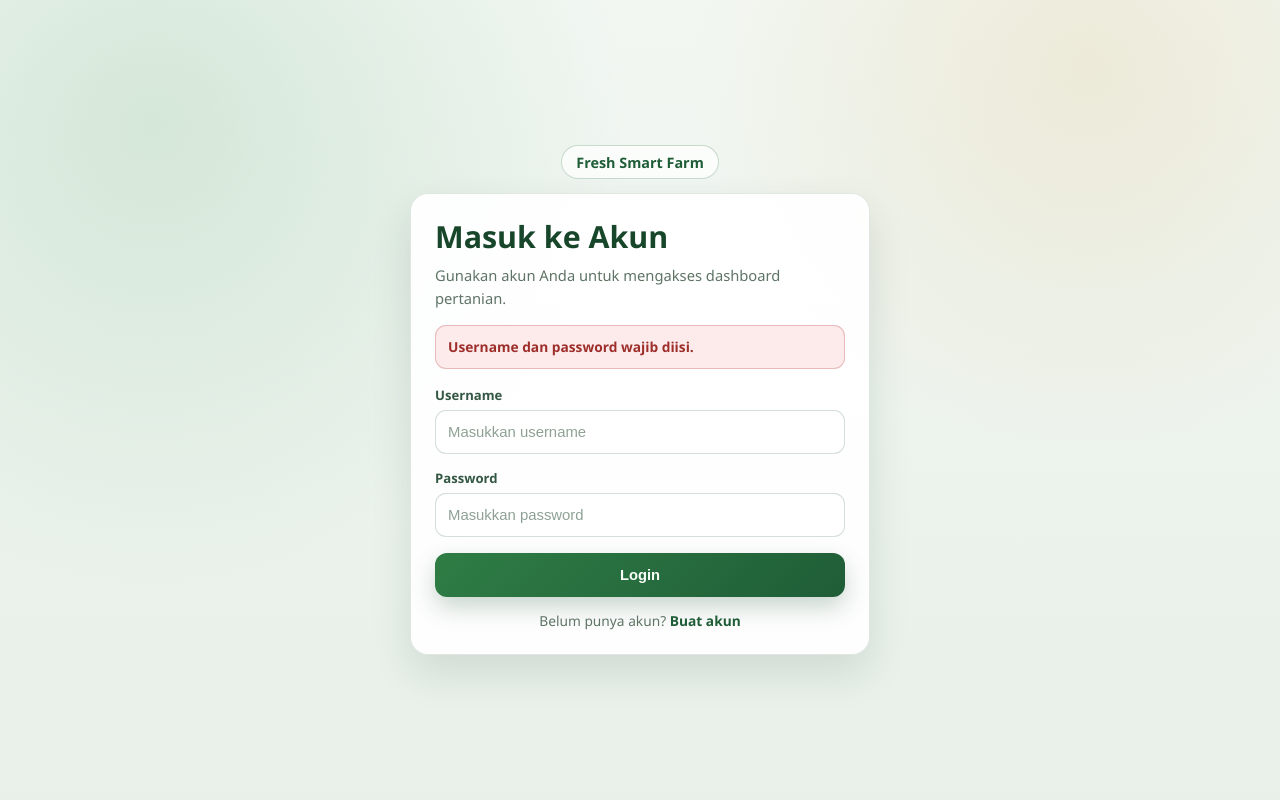
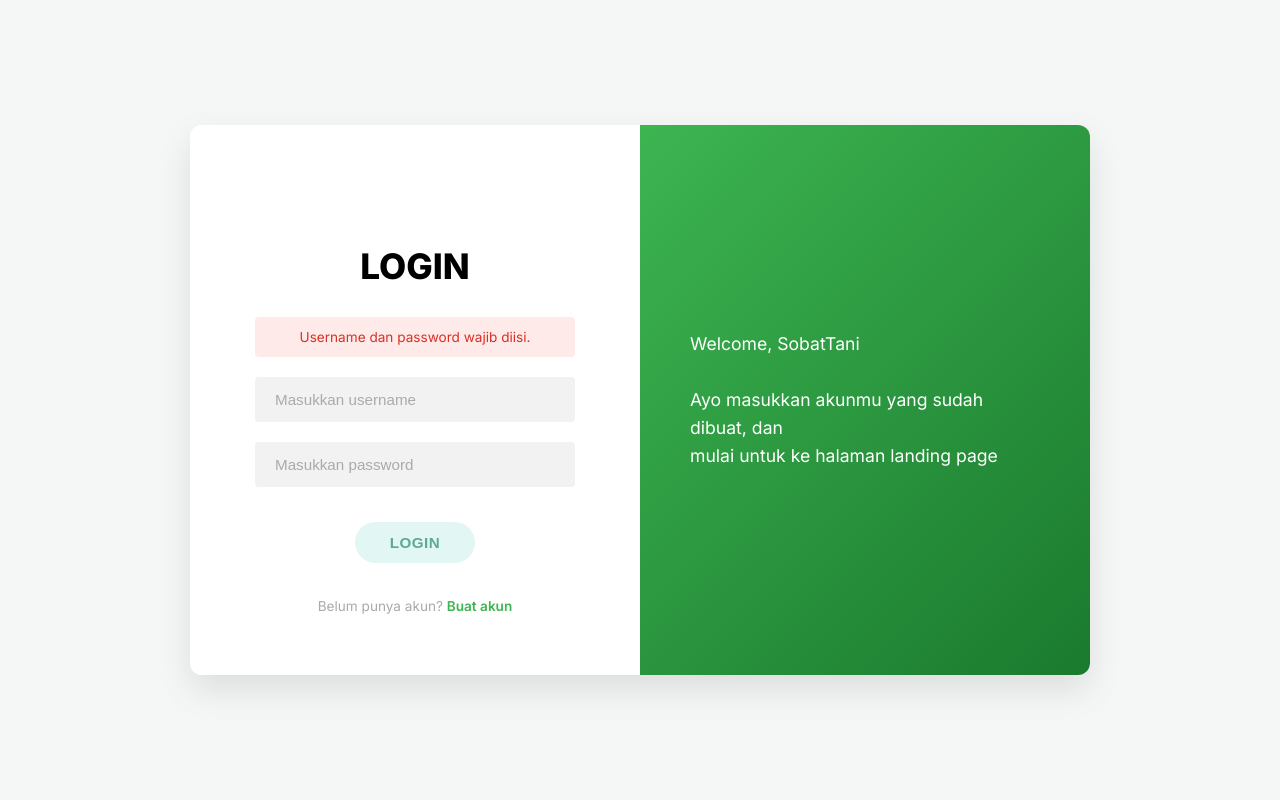
Before and after one commit to Hanif-127/FreshFarm_projekPSAS, a PHP site: page /login.php?error=empty&u= in a window 1280 px wide. Run offline with PHP 8.4, Linux system fonts and the light colour scheme.

Commit message:
commit fitur login v2

```diff
--- a/assets/css/login.css
+++ b/assets/css/login.css
@@ -1,178 +1,219 @@
-:root {
-    --auth-green-900: #17462a;
-    --auth-green-800: #1f5d37;
-    --auth-green-700: #2f7d45;
-    --auth-green-200: #d8ecd9;
-    --auth-green-100: #edf6ee;
-    --auth-ink: #203128;
-    --auth-muted: #5f7465;
-    --auth-danger-bg: #fdebec;
-    --auth-danger: #9d2e2a;
-    --auth-success-bg: #e8f5e9;
-    --auth-success: #1f6a38;
-}
+/* Mengimpor font bersih (sans-serif) agar mirip dengan desain */
+@import url('https://fonts.googleapis.com/css2?family=Inter:wght@400;600;800&display=swap');
 
+/* --- RESET & BASE --- */
 * {
     box-sizing: border-box;
+    margin: 0;
+    padding: 0;
 }
 
 body.auth-page {
+    font-family: 'Inter', sans-serif;
+    background-color: #f4f7f6; /* Warna background luar */
+    display: flex;
+    justify-content: center;
+    align-items: center;
     min-height: 100vh;
-    margin: 0;
-    font-family: "Segoe UI", system-ui, -apple-system, sans-serif;
-    color: var(--auth-ink);
-    background:
-        radial-gradient(circle at 12% 15%, rgba(63, 153, 93, 0.16), transparent 36%),
-        radial-gradient(circle at 85% 8%, rgba(213, 167, 85, 0.16), transparent 30%),
-        linear-gradient(180deg, #f2f7f2, #e8f0e9);
-    display: grid;
-    place-items: center;
-    padding: 22px;
 }
 
+/* --- MAIN CONTAINER (SPLIT LAYOUT) --- */
 .auth-shell {
-    width: min(460px, 100%);
-    display: grid;
-    gap: 14px;
+    background-color: #ffffff;
+    width: 900px;
+    max-width: 95%;
+    min-height: 550px;
+    border-radius: 12px;
+    box-shadow: 0 15px 35px rgba(0, 0, 0, 0.1);
+    display: flex;
+    position: relative;
+    overflow: hidden;
 }
 
-.auth-brand {
-    justify-self: center;
-    display: inline-flex;
-    align-items: center;
-    min-height: 34px;
-    padding: 6px 14px;
-    border-radius: 999px;
-    border: 1px solid rgba(40, 109, 64, 0.24);
-    background: rgba(255, 255, 255, 0.72);
-    color: var(--auth-green-800);
-    font-size: 0.9rem;
-    font-weight: 800;
-    text-decoration: none;
+/* Membuat panel hijau di sebelah kanan menggunakan CSS pseudo-element */
+.auth-shell::after {
+    /* Teks disisipkan via CSS untuk mencocokkan gambar tanpa mengubah PHP Anda */
+    content: "Welcome, SobatTani \A\A Ayo masukkan akunmu yang sudah dibuat, dan \A mulai untuk ke halaman landing page";
+    white-space: pre-wrap;
+    position: absolute;
+    right: 0;
+    top: 0;
+    bottom: 0;
+    width: 50%;
+    background: linear-gradient(135deg, #3db551, #1a7a2e); /* Gradien hijau */
+    color: white;
+    padding: 60px 50px;
+    box-sizing: border-box;
+    display: flex;
+    flex-direction: column;
+    justify-content: center;
+    font-size: 1.1rem;
+    line-height: 1.6;
+    font-weight: 400;
+    pointer-events: none;
 }
 
+/* Membatasi area form dan logo hanya di sisi kiri (50%) */
+.auth-brand, .auth-card {
+    width: 50%;
+    position: relative;
+    z-index: 1;
+}
+
+/* --- LOGO / BRAND --- */
+.auth-brand {
+    position: absolute;
+    top: 40px;
+    left: 0;
+    text-align: center;
+    text-decoration: none;
+    color: #2c853c;
+    font-weight: 800;
+    font-size: 1.2rem;
+    display: flex;
+    justify-content: center;
+    align-items: center;
+    text-transform: uppercase;
+    letter-spacing: 1px;
+}
+
+/* --- FORM AREA --- */
 .auth-card {
-    border: 1px solid rgba(39, 94, 58, 0.14);
-    border-radius: 18px;
-    background: rgba(255, 255, 255, 0.92);
-    box-shadow: 0 18px 40px rgba(20, 53, 31, 0.12);
-    padding: 24px;
+    padding: 120px 50px 50px 50px; /* Jarak atas ekstra untuk logo */
+    display: flex;
+    flex-direction: column;
+    align-items: center;
+    background-color: #ffffff;
+}
+
+.auth-head {
+    text-align: center;
+    margin-bottom: 30px;
 }
 
 .auth-head h1 {
+    font-size: 2.2rem;
+    font-weight: 800;
+    color: #000;
     margin: 0;
-    color: var(--auth-green-900);
-    font-size: clamp(1.5rem, 3.8vw, 1.9rem);
-    line-height: 1.22;
 }
 
+/* Menyembunyikan deskripsi default agar lebih rapi seperti di gambar */
 .auth-head p {
-    margin: 8px 0 0;
-    color: var(--auth-muted);
-    font-size: 0.92rem;
-    line-height: 1.6;
-}
-
-.auth-alert {
-    margin-top: 14px;
-    padding: 11px 12px;
-    border-radius: 11px;
-    font-size: 0.86rem;
-    font-weight: 650;
-    line-height: 1.45;
-}
-
-.auth-alert-error {
-    border: 1px solid rgba(175, 57, 52, 0.28);
-    background: var(--auth-danger-bg);
-    color: var(--auth-danger);
-}
-
-.auth-alert-success {
-    border: 1px solid rgba(45, 124, 67, 0.25);
-    background: var(--auth-success-bg);
-    color: var(--auth-success);
+    display: none;
 }
 
 .auth-form {
-    margin-top: 14px;
-    display: grid;
-    gap: 12px;
+    width: 100%;
+    max-width: 320px;
+    display: flex;
+    flex-direction: column;
+    gap: 20px;
 }
 
+/* Menyembunyikan label text karena desain gambar hanya memakai placeholder */
 .auth-field label {
-    display: inline-block;
-    margin-bottom: 6px;
-    color: #335742;
-    font-size: 0.82rem;
-    font-weight: 760;
+    display: none;
 }
 
 .auth-field input {
     width: 100%;
-    min-height: 44px;
-    padding: 10px 12px;
-    border: 1px solid rgba(40, 96, 60, 0.2);
-    border-radius: 11px;
-    background: #ffffff;
-    color: var(--auth-ink);
-    font-size: 0.93rem;
-    transition: border-color 160ms ease, box-shadow 160ms ease;
-}
-
-.auth-field input::placeholder {
-    color: #8ea194;
+    padding: 14px 20px;
+    background-color: #f2f2f2; /* Warna abu-abu terang */
+    border: none;
+    border-radius: 4px; /* Sudut sedikit membulat */
+    font-size: 0.95rem;
+    color: #333;
+    transition: background-color 0.3s;
 }
 
 .auth-field input:focus {
     outline: none;
-    border-color: rgba(44, 118, 70, 0.62);
-    box-shadow: 0 0 0 4px rgba(45, 122, 70, 0.1);
+    background-color: #e6e6e6;
 }
 
+.auth-field input::placeholder {
+    color: #aaa;
+}
+
+/* --- BUTTON --- */
 .auth-btn {
-    margin-top: 4px;
-    min-height: 44px;
-    border: 0;
-    border-radius: 12px;
-    background: linear-gradient(135deg, var(--auth-green-700), var(--auth-green-800));
-    color: #f7fff8;
-    font-size: 0.92rem;
-    font-weight: 780;
+    background-color: #e2f7f3; /* Hijau toska sangat muda */
+    color: #5da898;
+    font-weight: 600;
+    font-size: 0.95rem;
+    border: none;
+    border-radius: 25px; /* Bentuk pill (lonjong) */
+    padding: 12px 35px;
     cursor: pointer;
-    box-shadow: 0 10px 24px rgba(29, 84, 50, 0.24);
-    transition: transform 170ms ease, filter 170ms ease;
+    margin: 15px auto 0;
+    width: fit-content;
+    text-transform: uppercase;
+    letter-spacing: 0.5px;
+    transition: all 0.3s ease;
 }
 
 .auth-btn:hover {
-    transform: translateY(-1px);
-    filter: saturate(1.06);
+    background-color: #c9efe7;
+    color: #488a7b;
 }
 
+/* --- LINK BAWAH (Lupa password / Buat akun) --- */
 .auth-switch {
-    margin: 14px 0 0;
-    color: var(--auth-muted);
-    font-size: 0.86rem;
+    margin-top: 35px;
+    font-size: 0.85rem;
+    color: #aaa;
     text-align: center;
 }
 
 .auth-switch a {
-    color: var(--auth-green-800);
-    font-weight: 760;
+    color: #3db551;
     text-decoration: none;
+    font-weight: 600;
 }
 
 .auth-switch a:hover {
     text-decoration: underline;
 }
 
-@media (max-width: 520px) {
-    body.auth-page {
-        padding: 14px;
+/* --- ALERT (Notifikasi Error/Success) --- */
+.auth-alert {
+    width: 100%;
+    max-width: 320px;
+    padding: 12px;
+    border-radius: 4px;
+    margin-bottom: 20px;
+    font-size: 0.85rem;
+    text-align: center;
+}
+.auth-alert-error {
+    background-color: #ffeaea;
+    color: #d93025;
+}
+.auth-alert-success {
+    background-color: #e6f4ea;
+    color: #1e8e3e;
+}
+
+/* --- RESPONSIVE MOBILE --- */
+@media (max-width: 768px) {
+    .auth-shell {
+        width: 100%;
+        min-height: 100vh;
+        border-radius: 0;
+    }
+
+    /* Menyembunyikan panel hijau di HP agar form tetap terlihat penuh */
+    .auth-shell::after {
+        display: none;
+    }
+
+    .auth-brand, .auth-card {
+        width: 100%;
     }
 
     .auth-card {
-        padding: 18px;
-        border-radius: 14px;
+        padding: 100px 30px 30px 30px;
+        justify-content: center;
     }
 }
--- a/login.php
+++ b/login.php
@@ -36,7 +36,7 @@ if ($error_code !== '') {
 
         <section class="auth-card" aria-labelledby="authTitle">
             <header class="auth-head">
-                <h1 id="authTitle">Masuk ke Akun</h1>
+                <h1 id="authTitle">LOGIN</h1>
                 <p>Gunakan akun Anda untuk mengakses dashboard pertanian.</p>
             </header>
 
```
